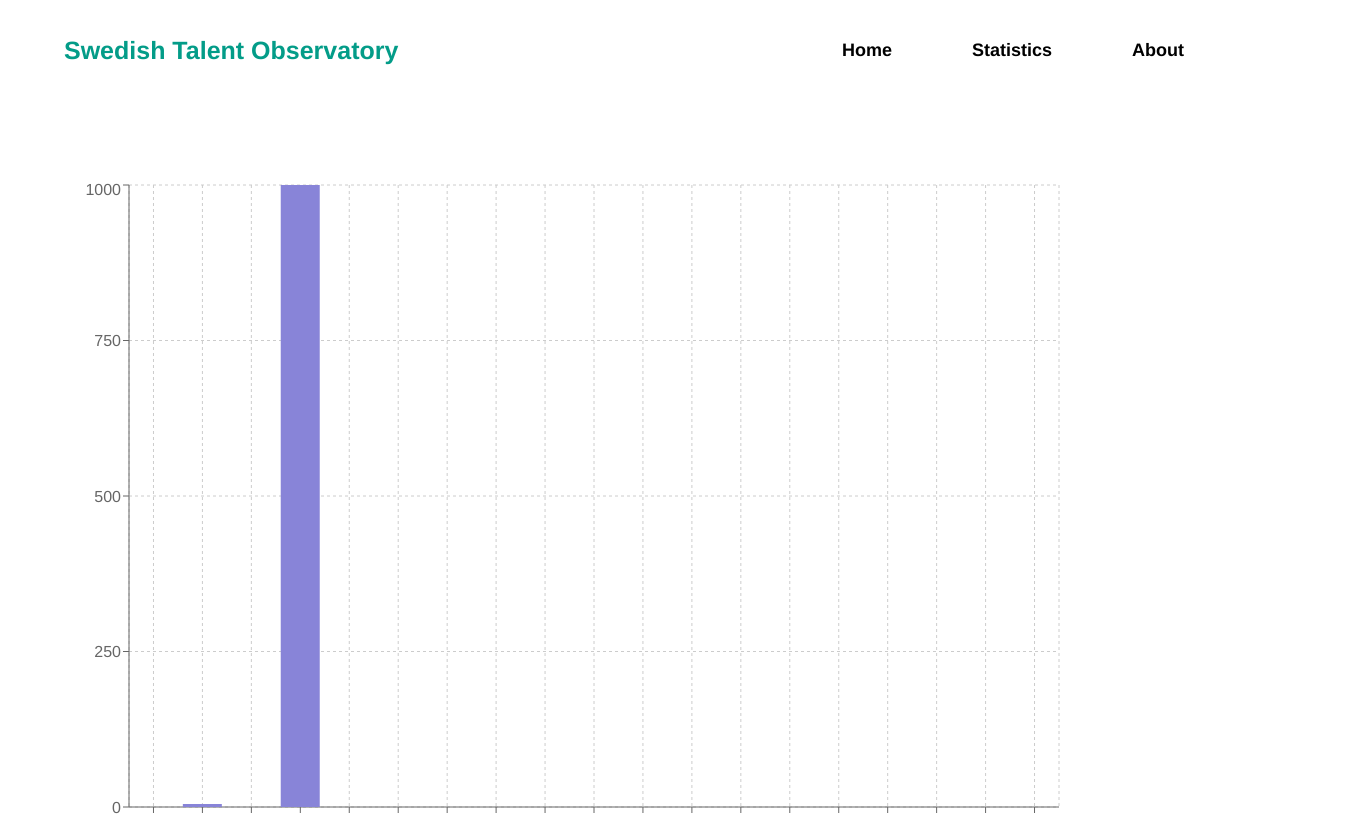
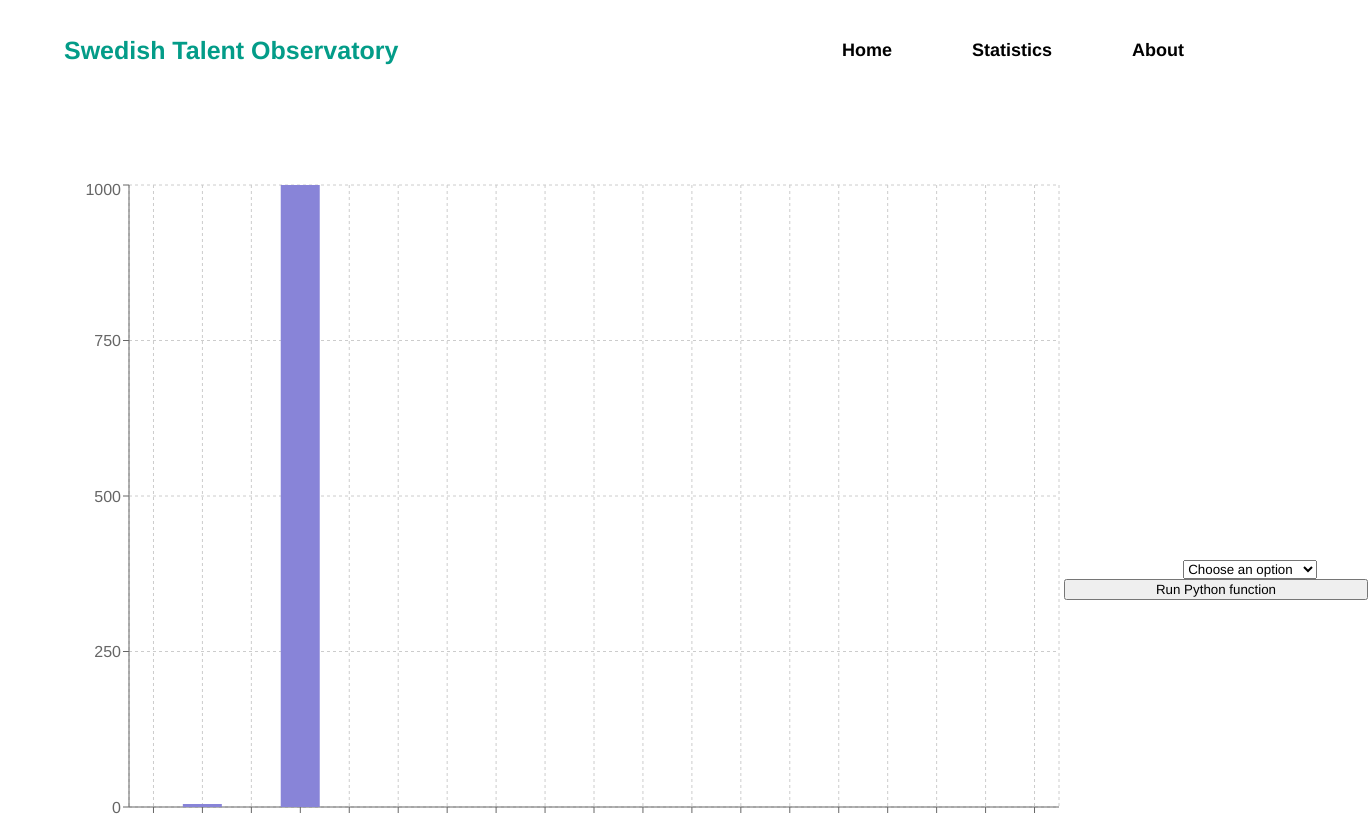
Before and after one commit to DiaHassan/II1305-Team-Echo, a React (Create React App) app in the folder Project/dashboard/: page /finder in a window 1280 px wide. Shown: the top 816 px of the page, 1368 px wide, since content can reach past the window. Built offline with nearby package versions, Linux system fonts and the light colour scheme.

Commit message:
Prettier version

```diff
--- a/Project/dashboard/src/Presenters/Tabletest.jsx
+++ b/Project/dashboard/src/Presenters/Tabletest.jsx
@@ -52,7 +52,7 @@ export default function Tabletest() {
 
 
     return (
-        <div className=''>
+        <div className='fortableandlist'>
             <BarChart width={1000} height={800} data={result}>
             <CartesianGrid strokeDasharray="3 3" />
             <XAxis dataKey="name" height={150}  interval={0} angle={-45} textAnchor="end"/>
@@ -62,8 +62,8 @@ export default function Tabletest() {
             <Bar dataKey="value" fill="#8884d8" />
             </BarChart>
 
-            <div>
-                <form onSubmit={handleClick}>
+            <div className='forlist'>
+                <form onSubmit={handleClick} className='forlistlist'>
                     <label>
                         Select an option:
                         <select value={job} onChange={handleChange}>
@@ -83,7 +83,7 @@ export default function Tabletest() {
                         </select>
                     </label>
                 </form>
-                <button onClick={handleClick}>Run Python function</button>
+                <button onClick={handleClick} className='forlistbutton'>Run Python function</button>
             </div>
         </div>
     );
--- a/Project/dashboard/src/style.css
+++ b/Project/dashboard/src/style.css
@@ -382,3 +382,19 @@ footer a:hover {
   margin-bottom: 10rem;
   color: var(--color-white);
 }
+.fortableandlist{
+  display: flex;
+  align-content: space-between;
+  /* flex-direction: row; */
+  align-items: center;
+}
+.forlist{
+  float: left;
+}
+.forlistlist > ul{
+  width: 19rem;
+}
+
+.forlistbutton{
+  width: 19rem;
+}
```
